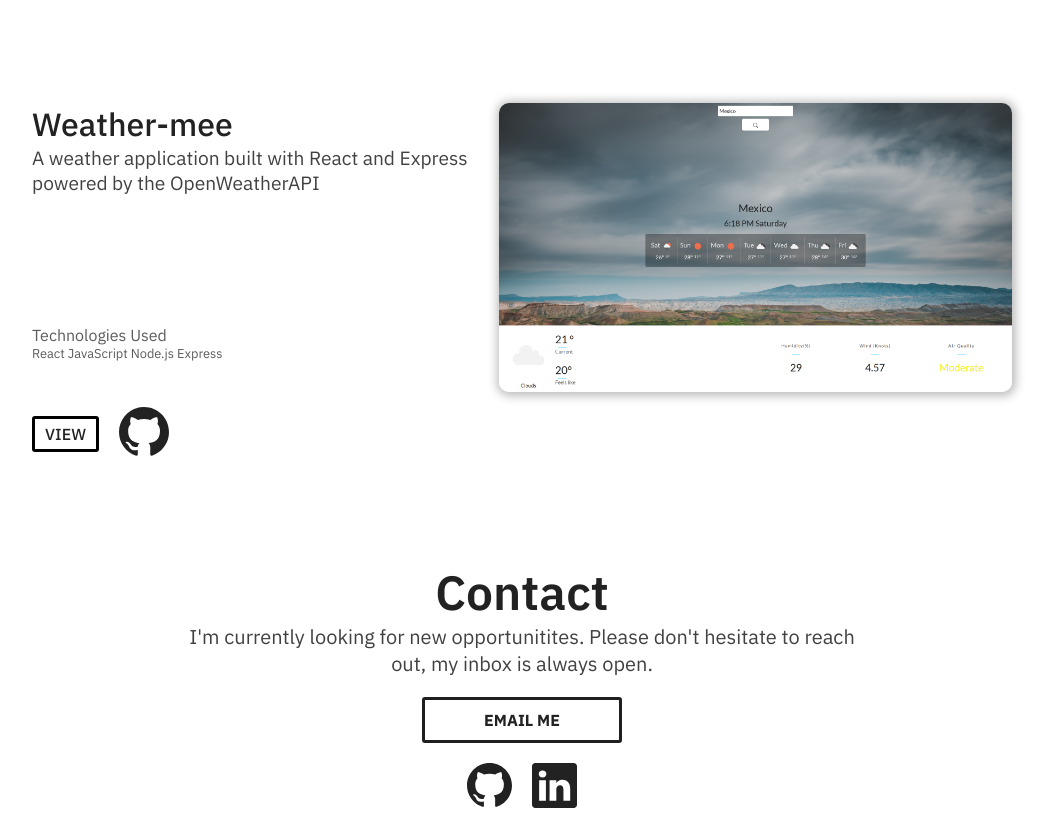
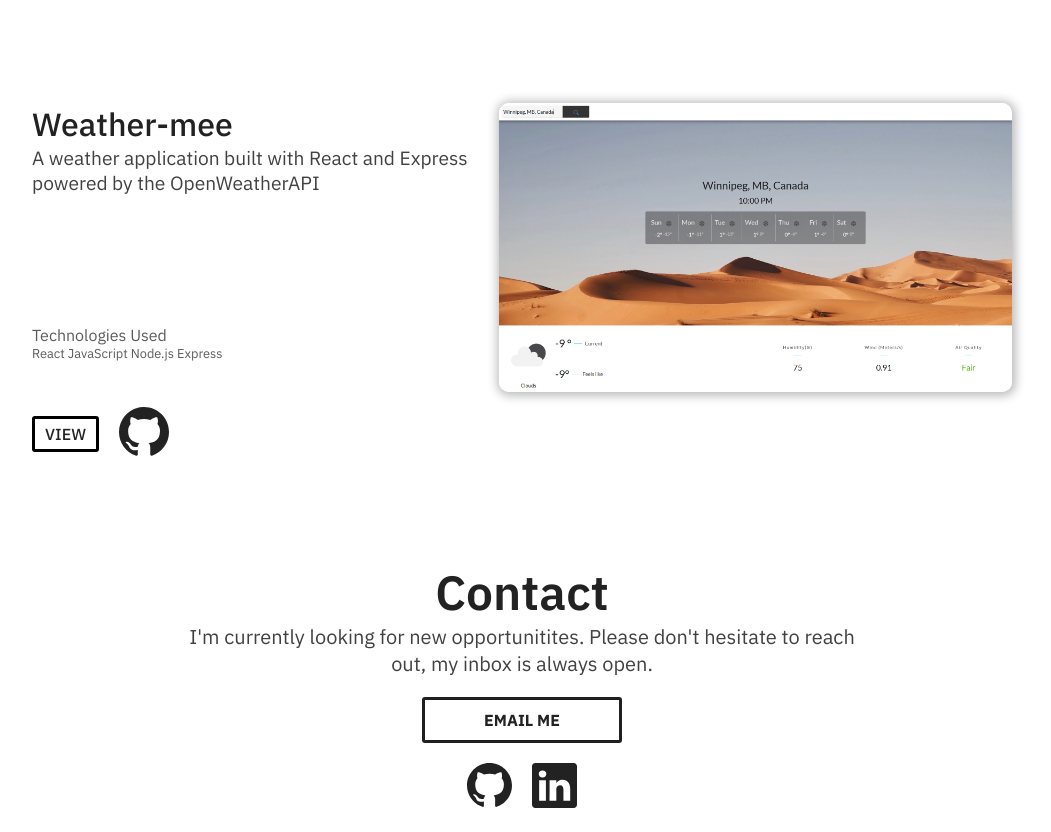
Before and after one commit to DenzelHooke/myportfolio, a React (Create React App) app: page / in a window 1280 px wide. Shown: the part 2244-3076 px from the top of the page, without its empty margins (118-1169 px from the left). Built offline with nearby package versions, Linux system fonts and the light colour scheme.

Commit message:
updated project image

```diff
--- a/src/App.scss
+++ b/src/App.scss
@@ -194,7 +194,7 @@ svg {
           display: block;
           text-align: center;
           padding: 5px 0;
-          transition: all 200ms ease-in-out;
+          transition: translateX 200ms ease-in-out;
           cursor: pointer;
 
           &:hover {
--- a/src/components/Projects.jsx
+++ b/src/components/Projects.jsx
@@ -29,7 +29,7 @@ function Projects() {
       title: "Weather-mee",
       summary: "A weather application built with React and Express powered by the OpenWeatherAPI",
       technologies: "React JavaScript Node.js Express",
-      image: "weather.png",
+      image: "weather3.png",
       alt: "Weather-me screenshot",
       github: "https://github.com/DenzelHooke/Weather-mee",
       live: "https://weather-mee.netlify.app/",
```
Also changed, not shown: src/imgs/weather2.png (added), src/imgs/weather3.png (added).
